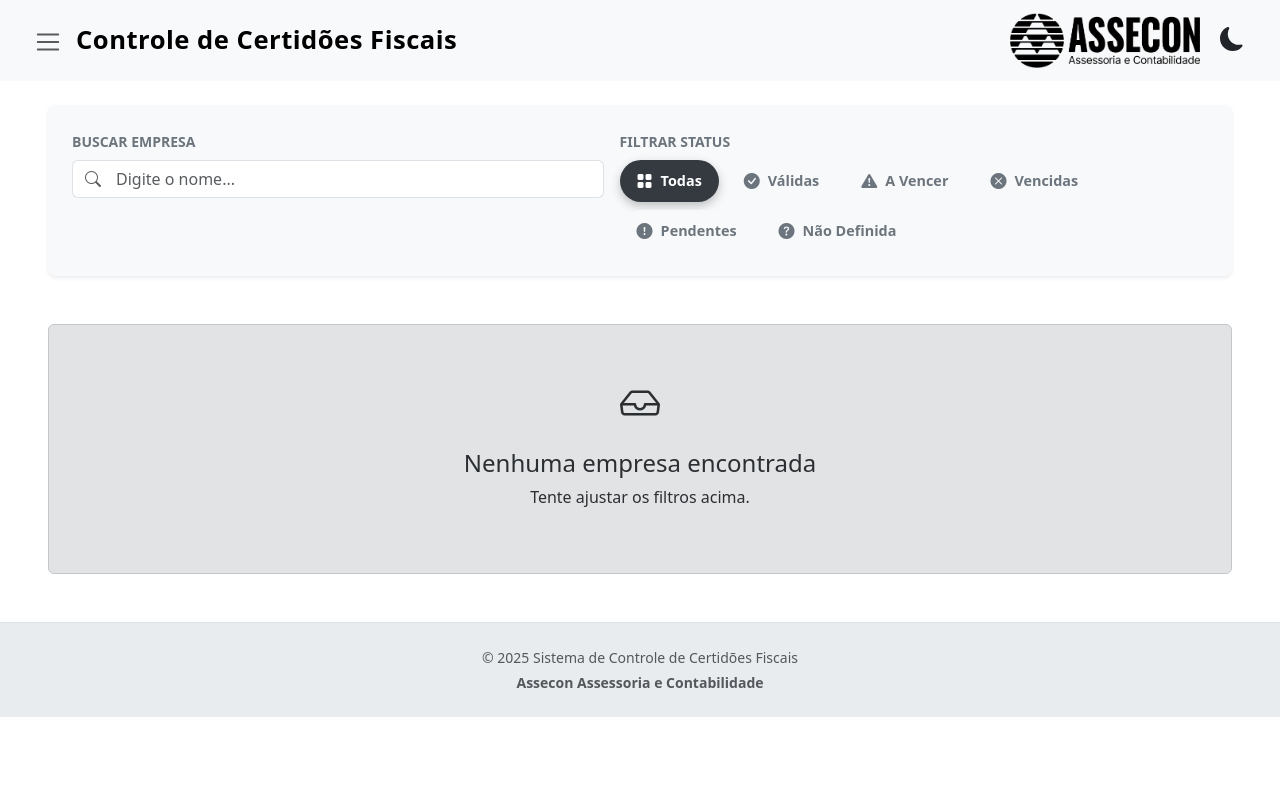
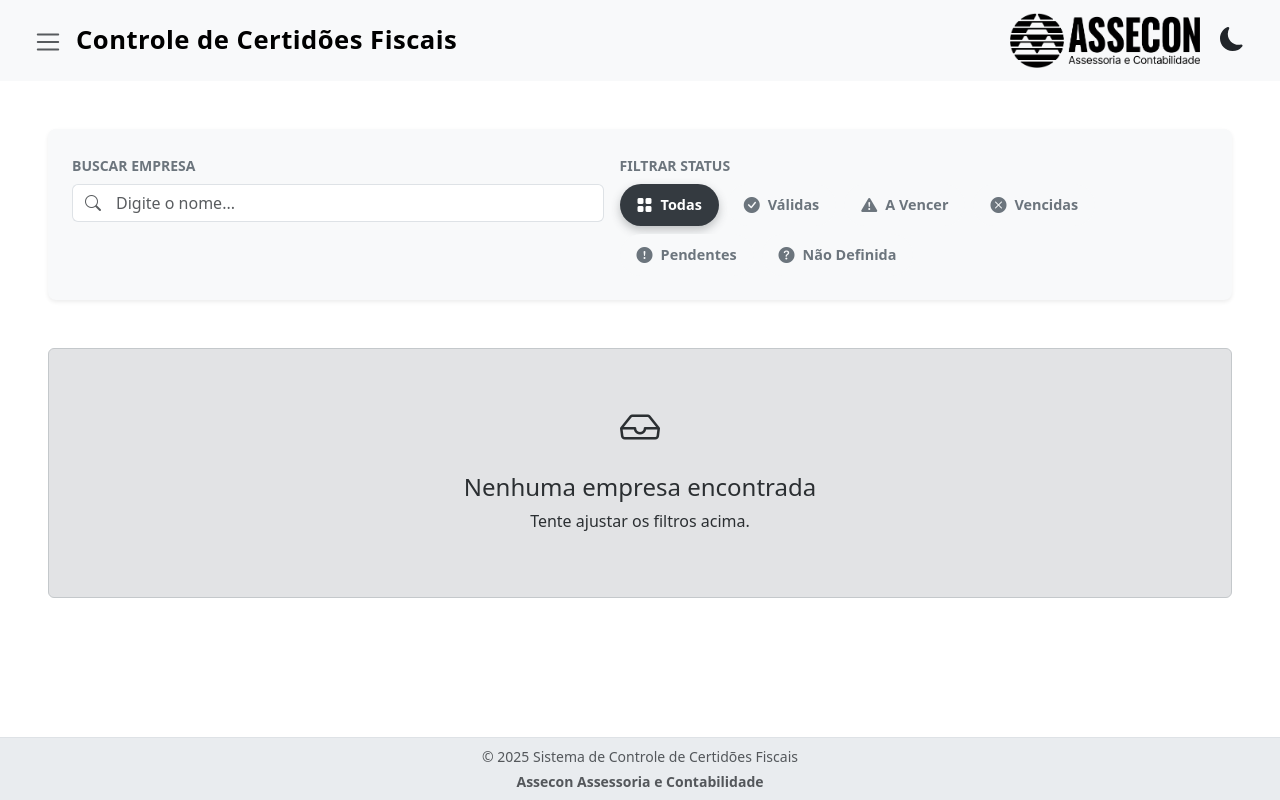
Before and after one commit to nicolasaoliveira1/CertidoesPython, a Flask app: page / in a window 1280 px wide. Run offline with Flask 3, Linux system fonts and the light colour scheme; data that the repository does not hold is empty.

Commit message:
ajustes footer

```diff
--- a/app/static/css/style.css
+++ b/app/static/css/style.css
@@ -1,6 +1,24 @@
 .navbar-toggler {
     display: block !important;
     border: 1px solid rgba(255, 255, 255, 0.2);
+}
+
+/* Layout com flexbox para footer ficar no rodapé */
+html, body {
+    height: 100%;
+}
+
+body {
+    display: flex;
+    flex-direction: column;
+}
+
+main {
+    flex: 1;
+}
+
+footer {
+    flex-shrink: 0;
 }
 
 /* Logos responsivas da navbar */
--- a/app/templates/base.html
+++ b/app/templates/base.html
@@ -259,7 +259,7 @@
         });
     </script>
 
-    <footer class="bg-body-secondary border-top mt-5 py-4">
+    <footer class="bg-body-secondary border-top mt-auto py-2">
         <div class="container-fluid text-center text-muted small">
             <p class="mb-1">&copy; 2025 Sistema de Controle de Certidões Fiscais</p>
             <p class="mb-0"><strong>Assecon Assessoria e Contabilidade</strong></p>
```
Also changed, not shown: 1 other file.
